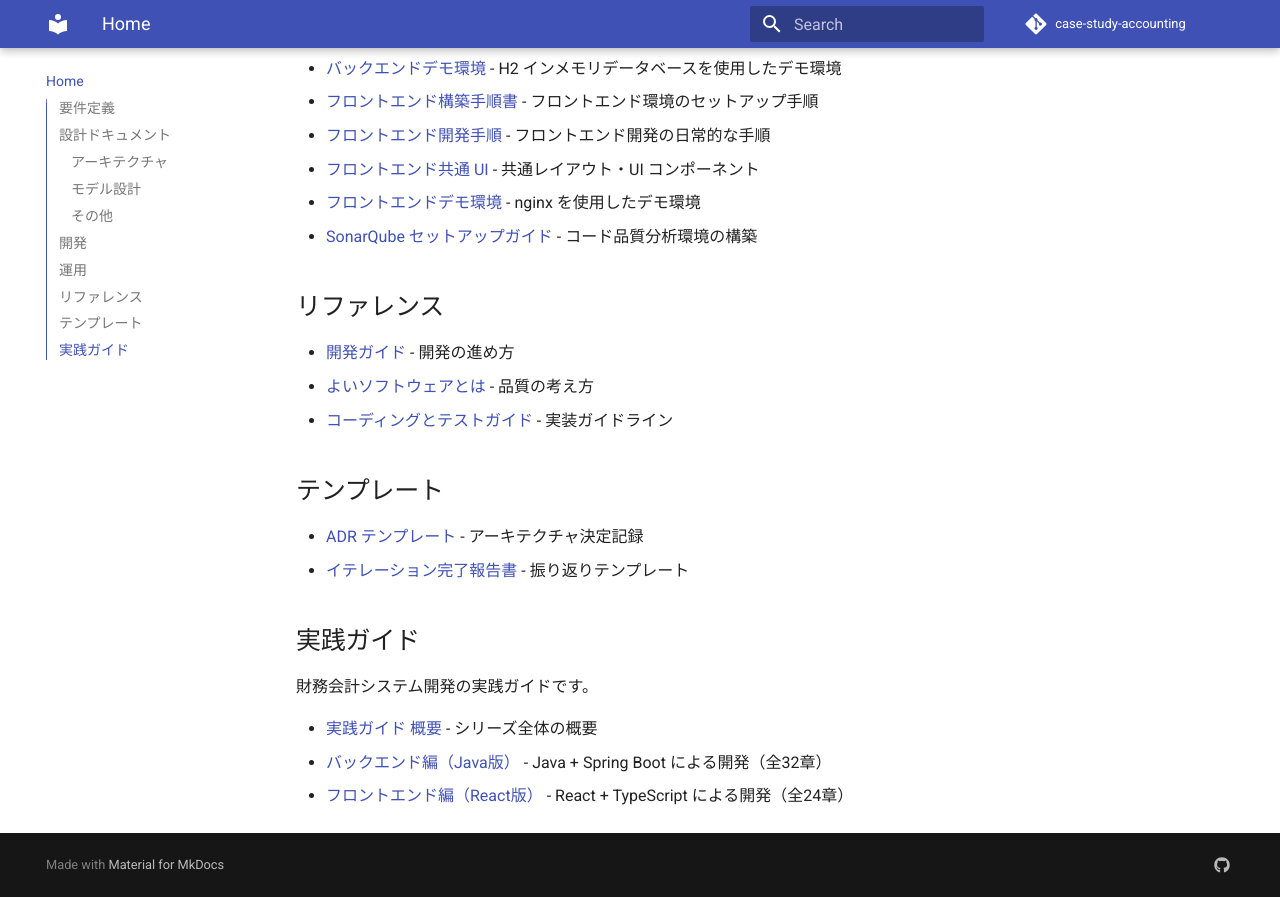
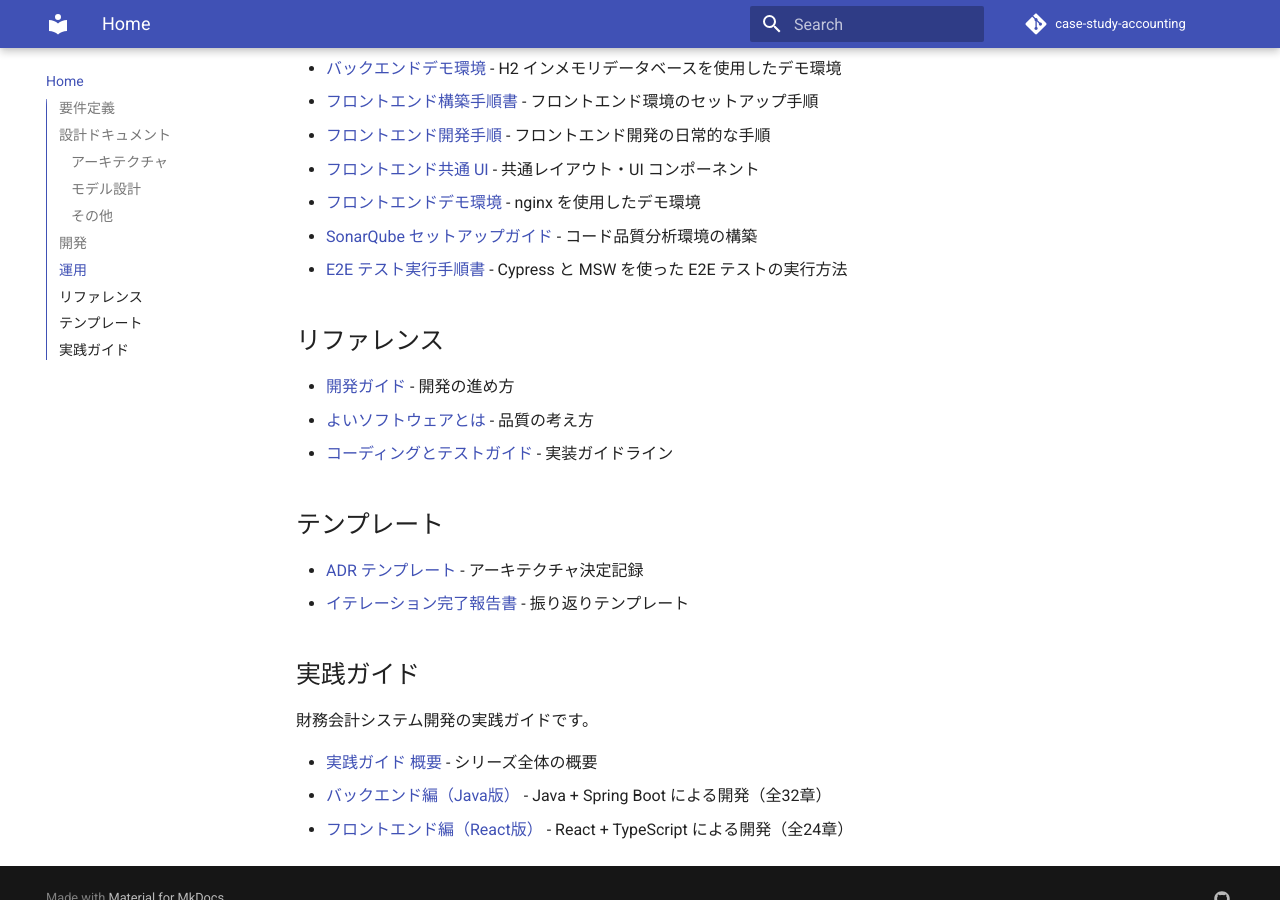
Before and after one commit to k2works/case-study-accounting, an MkDocs documentation site: the page built from docs/index.md, in a window 1280 px wide and 900 px high, scrolled down 1496 px. Built offline with MkDocs 1.6.1 and Material for MkDocs 9.7.7, drawn with Linux system fonts in a browser that asks for light colours; comment, search, counter and statistics services are not loaded.

Commit message:
docs: E2Eテスト実行手順書をドキュメントインデックスに追加
- docs/index.md に E2E テスト実行手順書へのリンクを追加
- mkdocs.yml の nav セクションに E2E テスト実行手順書を追加

```diff
--- a/docs/index.md
+++ b/docs/index.md
@@ -50,6 +50,7 @@
 - [フロントエンド共通 UI](./operation/frontend_common_ui.md) - 共通レイアウト・UI コンポーネント
 - [フロントエンドデモ環境](./operation/frontend_demo_env.md) - nginx を使用したデモ環境
 - [SonarQube セットアップガイド](./operation/sonarqube_setup.md) - コード品質分析環境の構築
+- [E2E テスト実行手順書](./operation/e2e_test.md) - Cypress と MSW を使った E2E テストの実行方法
 
 ## リファレンス
 
--- a/mkdocs.yml
+++ b/mkdocs.yml
@@ -97,6 +97,7 @@ nav:
       - デモ環境デプロイ: operation/deploy_demo.md
       - 外部サービス連携: operation/third_party_service.md
       - SonarQube セットアップガイド: operation/sonarqube_setup.md
+      - E2E テスト実行手順書: operation/e2e_test.md
   - リファレンス:
       - 開発ガイド: reference/開発ガイド.md
       - よいソフトウェアとは: reference/よいソフトウェアとは.md
```
